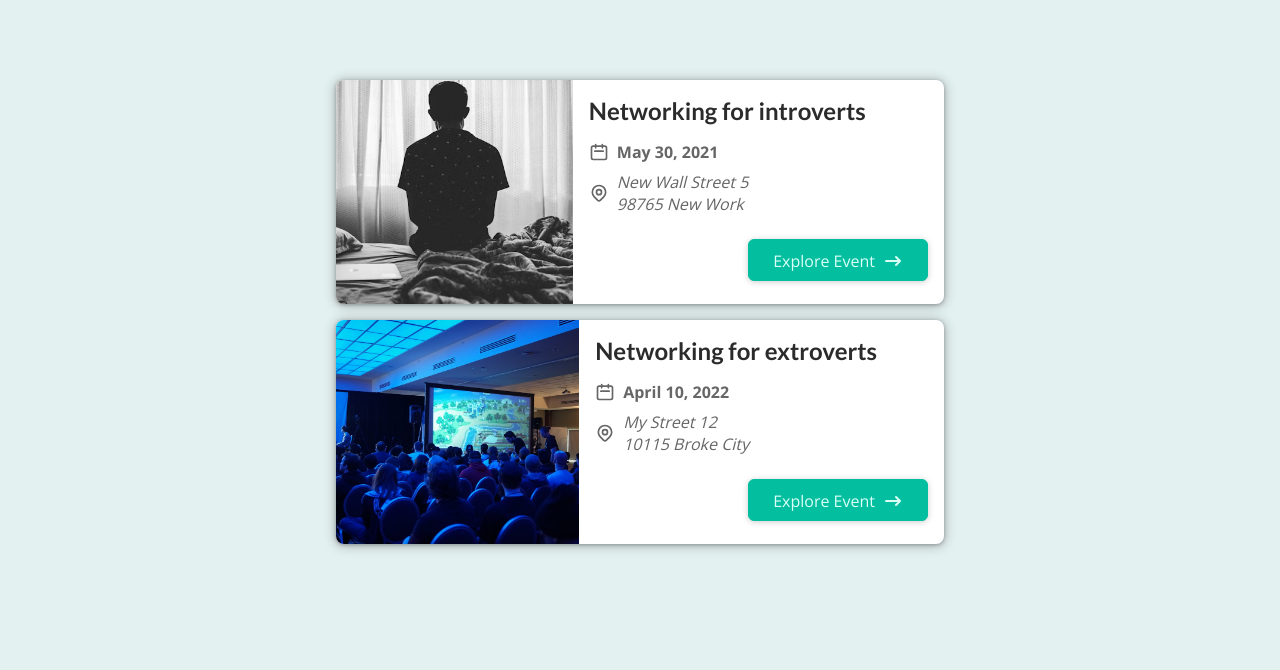
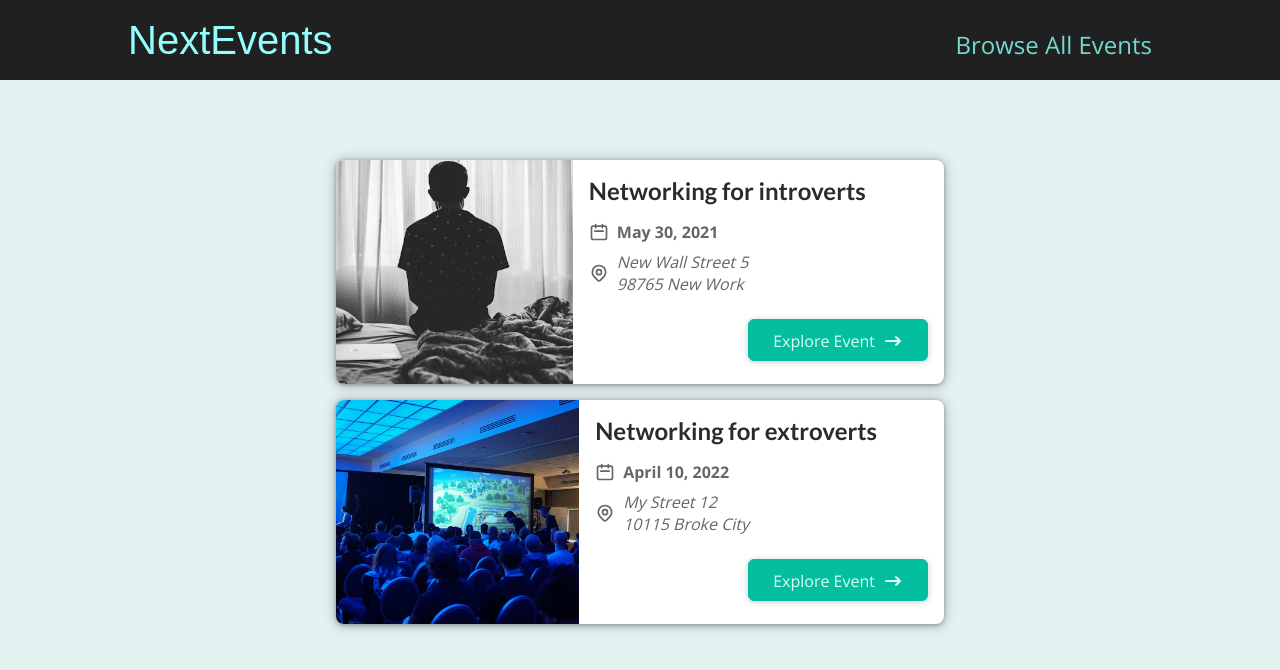
Before and after one commit to Sundze7/next-events, a Next.js app: page / in a window 1280 px wide. Shown: the top 670 px of the page. Built offline with nearby package versions, Linux system fonts and the light colour scheme.

Commit message:
main navigation

```diff
--- /dev/null
+++ b/components/layout/layout.js
@@ -0,0 +1,14 @@
+import { Fragment } from "react";
+
+import MainHeader from "./main-header";
+
+function Layout(props) {
+  return (
+    <Fragment>
+      <MainHeader />
+      <main>{props.children}</main>
+    </Fragment>
+  );
+}
+
+export default Layout;
--- /dev/null
+++ b/components/layout/main-header.js
@@ -0,0 +1,22 @@
+import Link from "next/link";
+
+import classes from "./main-header.module.css";
+
+function MainHeader() {
+  return (
+    <header className={classes.header}>
+      <div className={classes.logo}>
+        <Link href="/">NextEvents</Link>
+      </div>
+      <nav className={classes.navigation}>
+        <ul>
+          <li>
+            <Link href="/events">Browse All Events</Link>
+          </li>
+        </ul>
+      </nav>
+    </header>
+  );
+}
+
+export default MainHeader;
--- a/pages/_app.js
+++ b/pages/_app.js
@@ -1,7 +1,12 @@
-import '../styles/globals.css'
+import Layout from "../components/layout/layout";
+import "../styles/globals.css";
 
 function MyApp({ Component, pageProps }) {
-  return <Component {...pageProps} />
+  return (
+    <Layout>
+      <Component {...pageProps} />
+    </Layout>
+  );
 }
 
-export default MyApp
+export default MyApp;
```
Also changed, not shown: components/layout/main-header.module.css (renamed from components/events/main-header.module.css).
